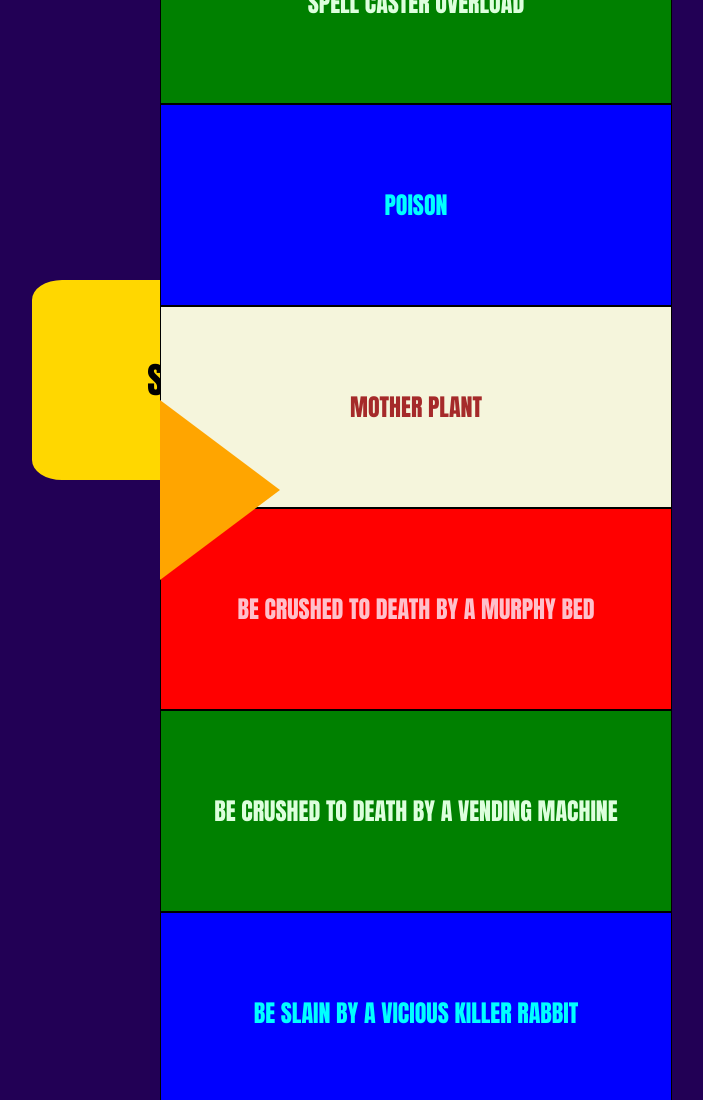
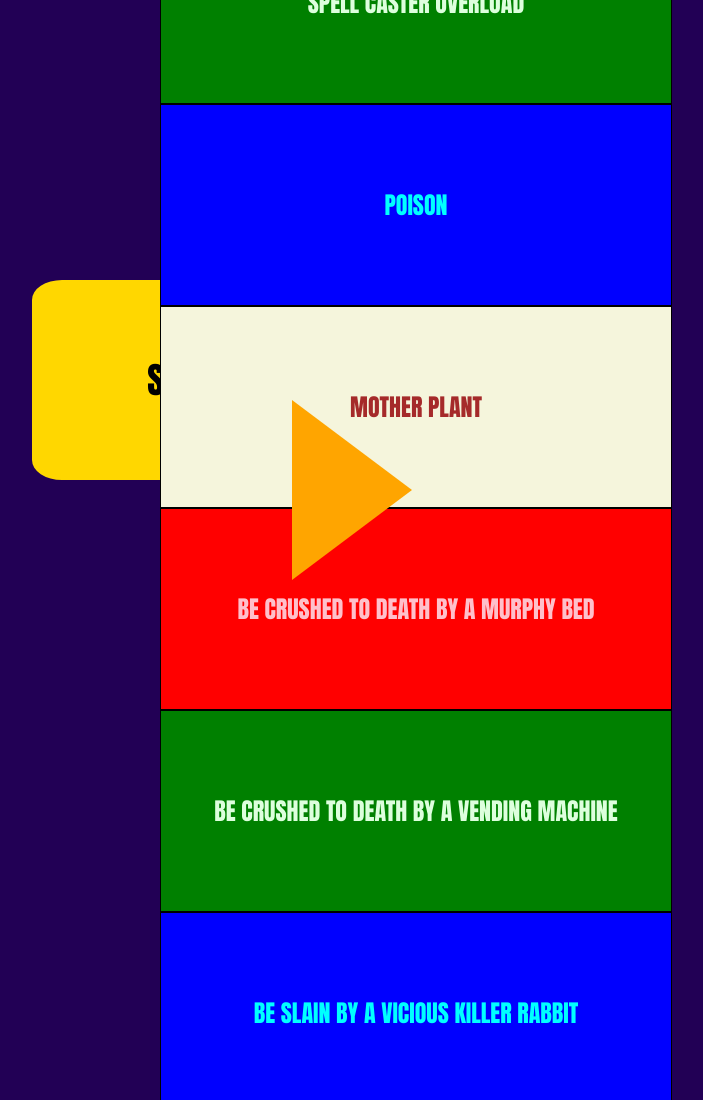
Before and after one commit to mcglade8/sim4deathwheel, a plain HTML site: page index.html in a window 1280 px wide. Shown: the top 1100 px of the page, without its empty margins (288-991 px from the left). Drawn offline with nearby package versions, Linux system fonts and the light colour scheme.

Commit message:
Update styles.css

```diff
--- a/styles.css
+++ b/styles.css
@@ -69,7 +69,6 @@ body{
   border-top: 90px solid transparent;
   border-bottom: 90px solid transparent;
   border-right: 0;
-  left: 35%;
   top: 50%;
   box-style: border-box;
   height: 0px;
```
